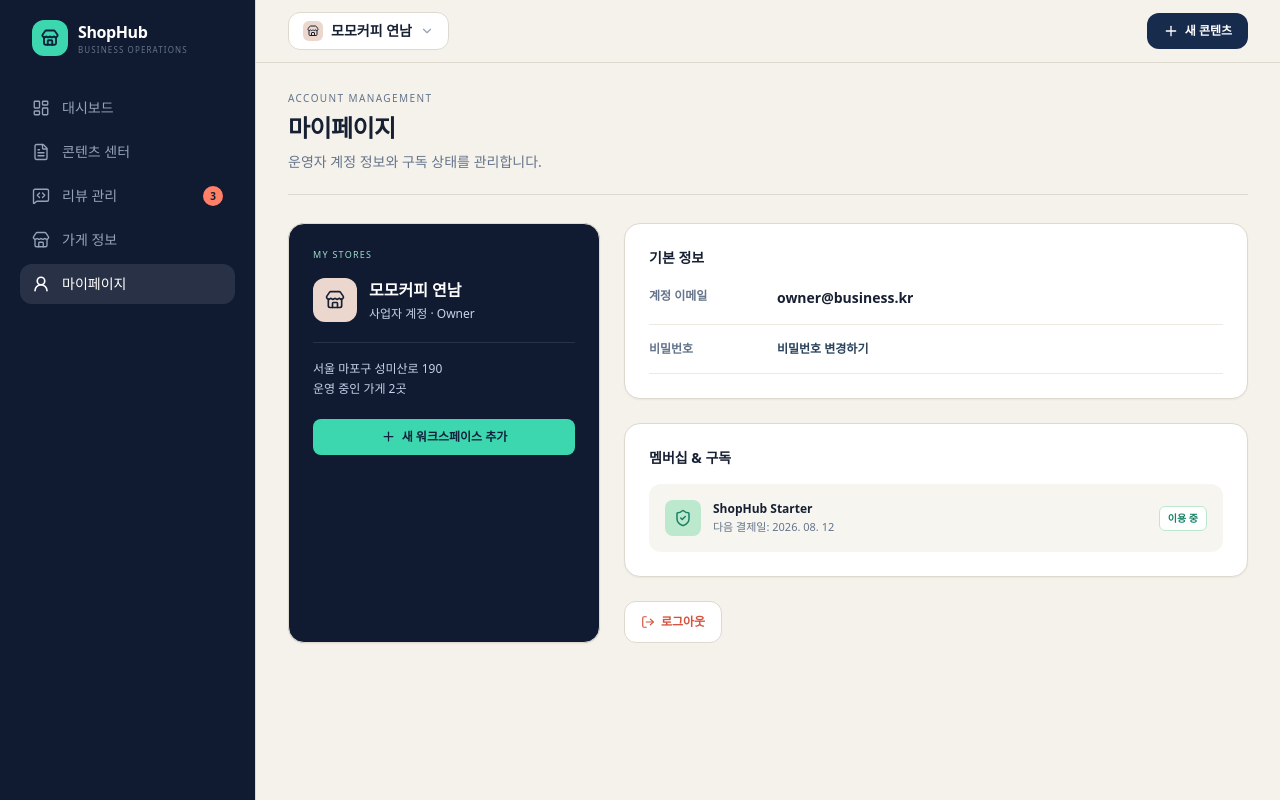
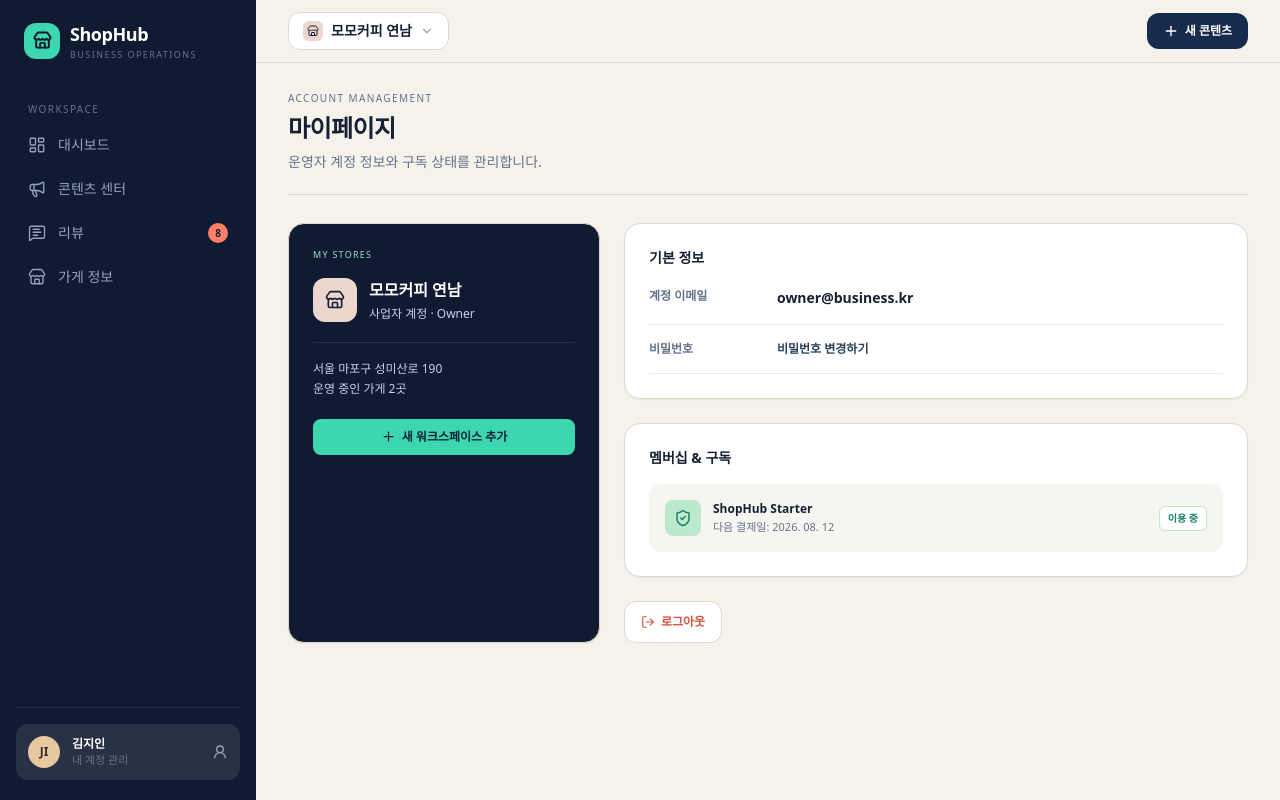
Before and after one commit to 2026HackathonTeam12/ShopHub_FE, a React (Vite) app: page /account in a window 1280 px wide. Built offline with nearby package versions, Linux system fonts and the light colour scheme.

Commit message:
design :: to origin design

```diff
--- a/src/components/layout/Sidebar.tsx
+++ b/src/components/layout/Sidebar.tsx
@@ -1,47 +1,94 @@
-import { LayoutDashboard, FileText, MessageSquareCode, Store, UserRound } from "lucide-react"
-
+import { LayoutDashboardIcon, MegaphoneIcon, MessageSquareTextIcon, StoreIcon, UserRoundIcon } from "lucide-react"
 export const navigationItems = [
-    { path: "/dashboard", label: "대시보드", icon: LayoutDashboard },
-    { path: "/content", label: "콘텐츠 센터", icon: FileText },
-    { path: "/reviews", label: "리뷰 관리", icon: MessageSquareCode, badge: 3 },
-    { path: "/store", label: "가게 정보", icon: Store },
-    { path: "/account", label: "마이페이지", icon: UserRound },
+    {
+        label: "대시보드",
+        path: "/dashboard",
+        icon: LayoutDashboardIcon,
+    },
+    {
+        label: "콘텐츠 센터",
+        path: "/content",
+        icon: MegaphoneIcon,
+    },
+    {
+        label: "리뷰",
+        path: "/reviews",
+        icon: MessageSquareTextIcon,
+        badge: 8,
+    },
+    {
+        label: "가게 정보",
+        path: "/store",
+        icon: StoreIcon,
+    },
 ]
-
 type SidebarProps = {
     activePath: string
     onNavigate: (path: string) => void
 }
-
 export function Sidebar({ activePath, onNavigate }: SidebarProps) {
     return (
-        <aside className="fixed bottom-0 top-0 left-0 hidden w-64 border-r border-[#ded9cf] bg-[#101a30] p-5 text-slate-400 lg:flex lg:flex-col">
-            <div className="flex items-center gap-2.5 px-3 text-white">
-                <span className="flex h-9 w-9 items-center justify-center rounded-xl bg-[#3dd7af] text-[#10213b]">
-                    <Store size={18} strokeWidth={2.5} />
+        <aside className="fixed inset-y-0 left-0 z-30 hidden w-64 flex-col bg-[#101a30] px-4 py-5 lg:flex">
+            <button
+                type="button"
+                onClick={() => onNavigate("/dashboard")}
+                className="flex items-center gap-2.5 px-2 text-left"
+                aria-label="대시보드로 이동"
+            >
+                <span className="flex h-9 w-9 items-center justify-center rounded-xl bg-[#3dd7af] text-[#101a30]">
+                    <StoreIcon size={19} strokeWidth={2.5} aria-hidden="true" />
                 </span>
-                <div>
-                    <p className="text-base font-extrabold tracking-tight">ShopHub</p>
-                    <p className="font-mono-label text-[8px] uppercase tracking-[0.14em] text-slate-500">
+                <span>
+                    <span className="block text-lg font-extrabold tracking-tight text-white">ShopHub</span>
+                    <span className="font-mono-label block text-[9px] uppercase tracking-[0.16em] text-slate-500">
                         business operations
+                    </span>
+                </span>
+            </button>
+
+            <nav className="mt-10 space-y-1" aria-label="주요 메뉴">
+                <p className="font-mono-label mb-2 px-3 text-[10px] uppercase tracking-[0.14em] text-slate-500">
+                    Workspace
                 </p>
+                {navigationItems.map((item) => (
+                    <NavigationButton key={item.path} item={item} activePath={activePath} onNavigate={onNavigate} />
+                ))}
+            </nav>
+
+            <div className="mt-auto border-t border-white/10 pt-4">
+                <button
+                    type="button"
+                    onClick={() => onNavigate("/account")}
+                    aria-current={activePath === "/account" ? "page" : undefined}
+                    className={`flex w-full items-center gap-3 rounded-xl p-3 text-left transition-colors ${activePath === "/account" ? "bg-white/10" : "hover:bg-white/5"}`}
+                >
+                    <span className="flex h-8 w-8 items-center justify-center rounded-full bg-[#e7c8a0] text-xs font-extrabold text-[#392d24]">
+                        JI
+                    </span>
+                    <span className="min-w-0 flex-1">
+                        <span className="block truncate text-xs font-semibold text-white">김지인</span>
+                        <span className="block truncate text-[11px] text-slate-500">내 계정 관리</span>
+                    </span>
+                    <UserRoundIcon size={16} className="text-slate-400" aria-hidden="true" />
+                </button>
             </div>
-            </div>
-            <nav className="mt-8 flex-1 space-y-1">
-                {navigationItems.map((item) => {
+        </aside>
+    )
+}
+type NavigationButtonProps = {
+    item: (typeof navigationItems)[number]
+    activePath: string
+    onNavigate: (path: string) => void
+}
+function NavigationButton({ item, activePath, onNavigate }: NavigationButtonProps) {
     const Icon = item.icon
     const active = activePath === item.path
     return (
         <button
-                            key={item.path}
             type="button"
             onClick={() => onNavigate(item.path)}
             aria-current={active ? "page" : undefined}
-                            className={`flex w-full items-center gap-3 rounded-xl px-3 py-2.5 text-left text-sm font-medium transition-colors ${
-                                active
-                                    ? "bg-white/10 text-white"
-                                    : "text-slate-400 hover:bg-white/5 hover:text-slate-100"
-                            }`}
+            className={`flex w-full items-center gap-3 rounded-xl px-3 py-2.5 text-left text-sm font-medium transition-colors ${active ? "bg-white/10 text-white" : "text-slate-400 hover:bg-white/5 hover:text-slate-100"}`}
         >
             <Icon size={18} strokeWidth={active ? 2.2 : 1.8} aria-hidden="true" />
             <span className="flex-1">{item.label}</span>
@@ -52,8 +99,4 @@ export function Sidebar({ activePath, onNavigate }: SidebarProps) {
             )}
         </button>
     )
-                })}
-            </nav>
-        </aside>
-    )
 }
```
Lines whose indentation alone changed are shown as unchanged.
